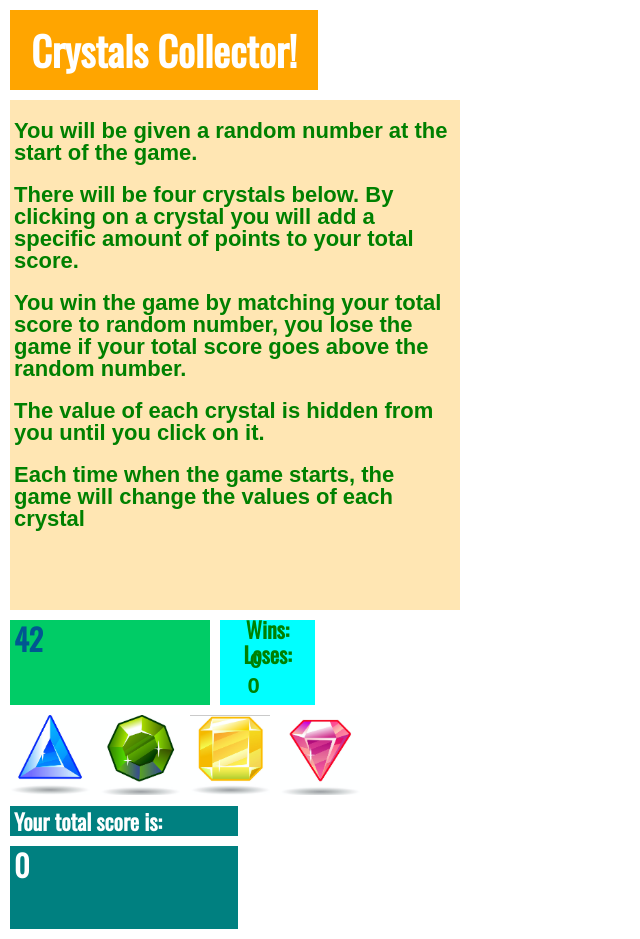
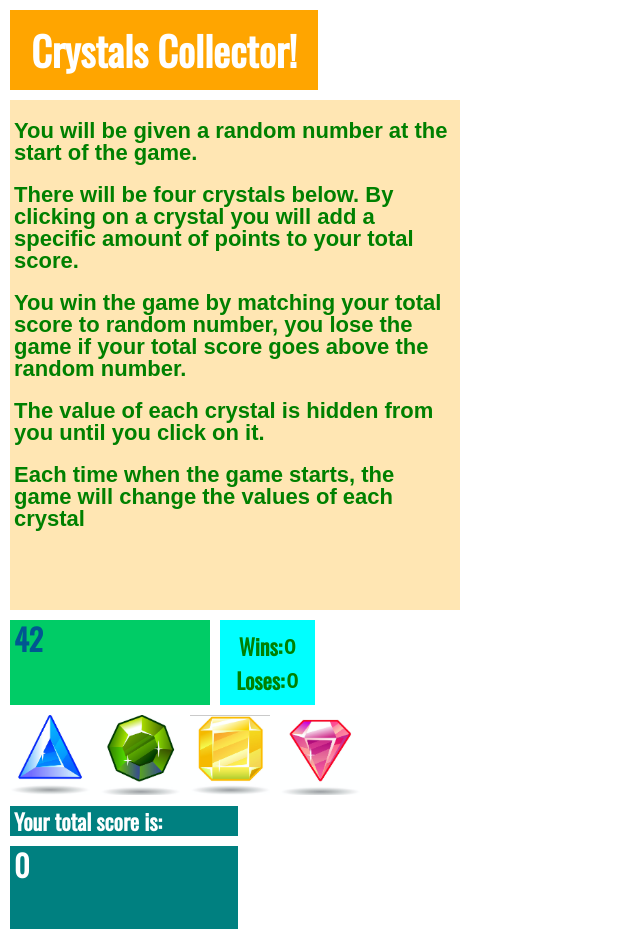
Before and after one commit to Mezran/GT04-HW-CrystalsCollectorGame, a plain HTML site: page index.html in a window 1280 px wide. Shown: the whole page, without its empty margins (0-640 px from the left). Drawn offline with nearby package versions, Linux system fonts and the light colour scheme; a web font is replaced by a local one.

Commit message:
styles for winsTotal and losesTotal

```diff
--- a/assets/style.css
+++ b/assets/style.css
@@ -60,27 +60,40 @@ main {}
   background-color: #00ffff;
   width: 95px;
   height: 85px;
+  display:flex;
+  flex-flow: row wrap;
   position: relative;
   margin-left: 10px;
   margin-bottom: 10px;
 }
 
 .wins {
+  display: flex;
   color: green;
-  margin: 0;
+  order: 1;
   position: absolute;
-  top: 35%;
+  top: 30%;
   left: 50%;
   transform: translate(-50%, -50%);
 }
 
 .loses {
+  display: flex;
   color: green;
-  margin: 0;
+  order: 2;
   position: absolute;
-  top: 65%;
+  top: 70%;
   left: 50%;
   transform: translate(-50%, -50%);
+}
+
+ #winsTotal{
+  order: 1;
+  padding: 1px 0px 0px 2px;
+}
+#losesTotal{
+ order: 1;
+ padding: 1px 0px 0px 2px;
 }
 
 .wrapper-crystals {
```
